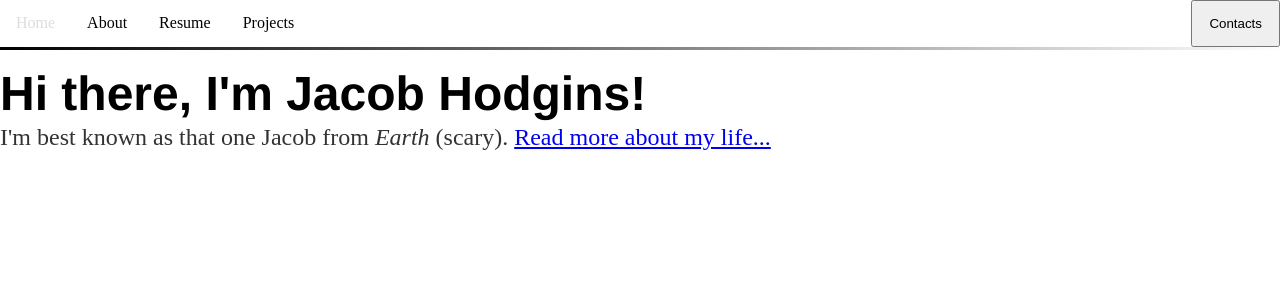
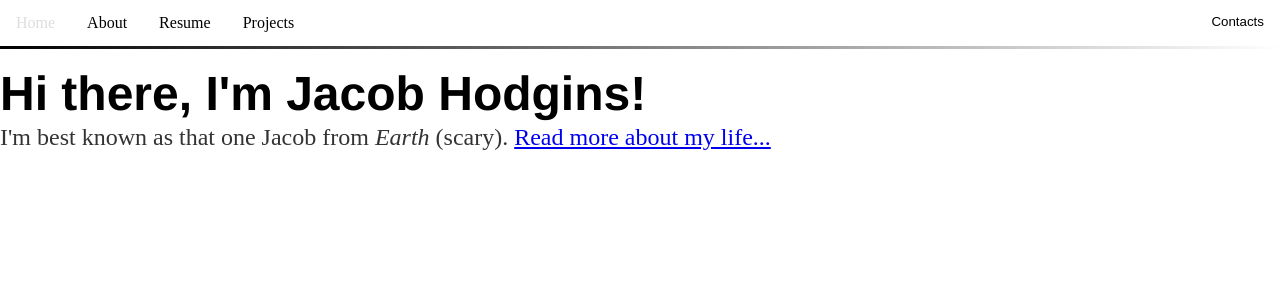
Before and after one commit to JacobHodgins/hodginsjacob, a Jekyll site: the page built from index.html, in a window 1280 px wide. Shown: the top 300 px of the page. Built offline with Jekyll 4.4.1, drawn with Linux system fonts in a browser that asks for light colours; the list of posts is cut into pages by our own code.

Commit message:
Update main.css
Styling for dropbtn and adding button in front of .dropbtn for clear defined pathways

```diff
--- a/css/main.css
+++ b/css/main.css
@@ -27,18 +27,22 @@ nav.navbar a {
 .dropdown {
   float: right;
   overflow: hidden;
+  background-color: white;
 }
 
-.dropdown .dropbtn {
+.dropdown button.dropbtn {
   display: block;
   color: black;
+  border: none;
+  outline: none;
   text-align: center;
   padding: 14px 16px;
   text-decoration: none;
+  background-color: white;
 }
 
 /* colour directories with mouse hovering over */
-nav.navbar a:hover, .dropdown:hover .dropbtn, .dropdown-content a:hover {
+nav.navbar a:hover, .dropdown:hover button.dropbtn, .dropdown-content a:hover {
   color: #ddd;
 }
 
```
